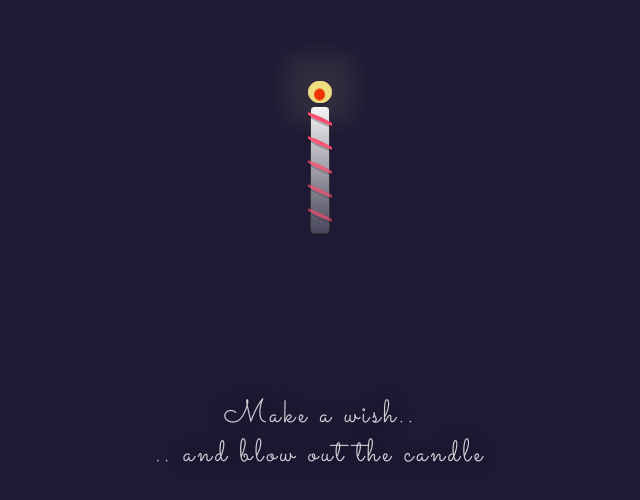
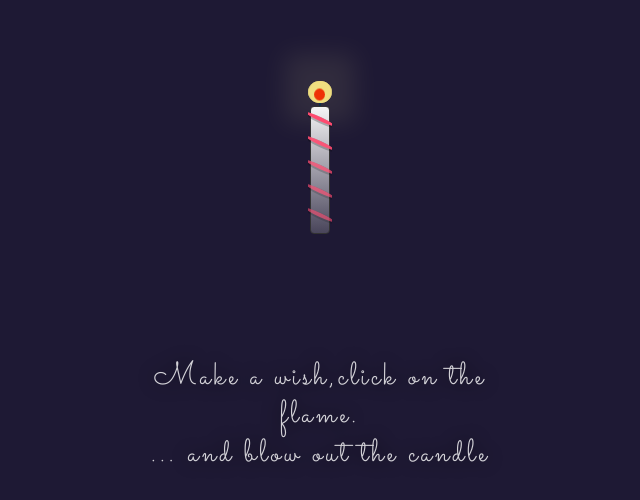
Before and after one commit to Poojamanasa/poojamanasa.github.io, a plain HTML site: page index.html in a window 1280 px wide. Shown: the part 286-786 px from the top of the page, without its empty margins (320-960 px from the left). Drawn offline with nearby package versions, Linux system fonts and the light colour scheme.

Commit message:
Update index.html

```diff
--- a/index.html
+++ b/index.html
@@ -265,7 +265,7 @@ a:hover {
 
 <h1 class="heading1">
 
-  Make a wish..<br/>.. and blow out the candle
+  Make a wish,click on the flame.<br/>... and blow out the candle
 
 </h1>
 
```
